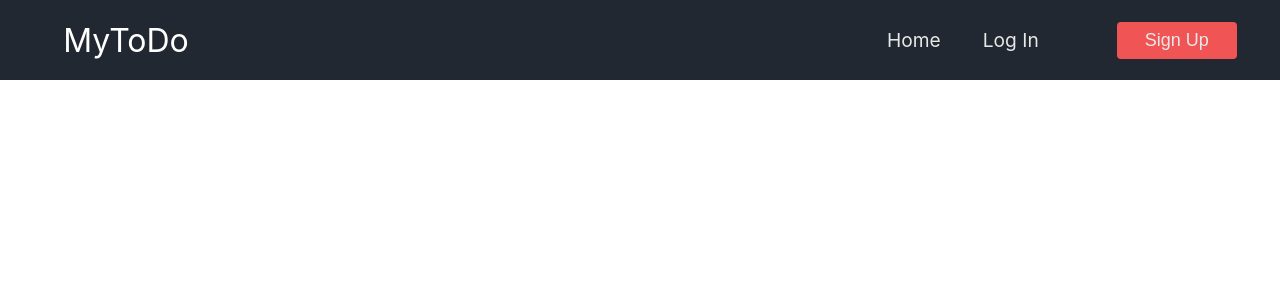
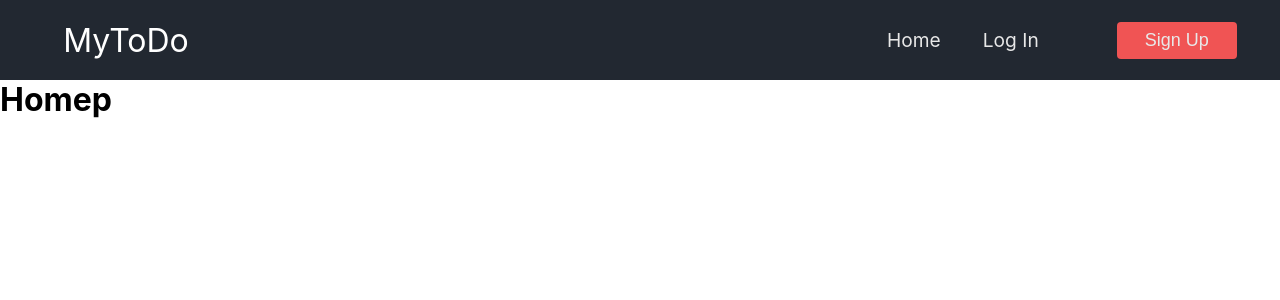
Before and after one commit to opeyemipeter1759/App-it, a React (Create React App) app: page / in a window 1280 px wide. Shown: the top 300 px of the page. Built offline with nearby package versions, Linux system fonts and the light colour scheme.

Commit message:
adding router to the nav

```diff
--- a/src/App.js
+++ b/src/App.js
@@ -1,5 +1,6 @@
 import './App.css';
 import Navbar from './Components/Navbar'
+import Routes from './Routes';
 
 
 
@@ -10,7 +11,7 @@ function App() {
     <div >
 
       <Navbar/>
-
+    <Routes/>
     </div>
   );
 }
--- a/src/Components/Home.js
+++ b/src/Components/Home.js
@@ -1,11 +1,13 @@
 import React from 'react'
 
-function Home() {
+function HomePage() {
   return (
     <>
-
+      <h1 className="home">
+        Homep
+      </h1>
     </>
   )
 }
 
-export default Home
+export default HomePage
--- a/src/Components/Log-in.js
+++ b/src/Components/Log-in.js
@@ -0,0 +1,12 @@
+import React from 'react'
+
+function LogIn() {
+  return (
+    <>
+     <h1 className="logIn">
+       Login</h1>
+    </>
+  )
+}
+
+export default LogIn
--- a/src/Components/Sign-up.js
+++ b/src/Components/Sign-up.js
@@ -0,0 +1,13 @@
+import React from 'react'
+
+function SignUp() {
+  return (
+    <>
+      <h1 className="sign-up">
+        Sign in
+      </h1>
+    </>
+  )
+}
+
+export default SignUp
--- /dev/null
+++ b/src/Routes.js
@@ -0,0 +1,16 @@
+import {Switch, Route} from 'react-router-dom';
+import HomePage from './Components/Home';
+import LogIn from './Components/Log-in';
+import SignUp from './Components/Sign-up';
+
+function Routes (){
+  return(
+    <Switch>
+      <Route path='/' exact component={HomePage}/>
+      <Route path='/log-in' exact component={LogIn}/>
+      <Route path='/Sign-up' exact component={SignUp}/>
+    </Switch>
+  )
+}
+
+export default Routes
--- a/src/index.js
+++ b/src/index.js
@@ -3,7 +3,7 @@ import ReactDOM from 'react-dom';
 import './index.css';
 import App from './App';
 import {Provider} from 'react-redux'
-import {BrowserRouter} from 'react-router-dom'
+import {BrowserRouter } from 'react-router-dom'
 
 import reportWebVitals from './reportWebVitals';
 
@@ -13,7 +13,7 @@ ReactDOM.render(
   <React.StrictMode>
     <Provider store={store}>
       <BrowserRouter>
-    <App />
+        <App />
       </BrowserRouter>
     </Provider>
   </React.StrictMode>,
```
Also changed, not shown: 1 other file (tests, documents, lock files or other folders).
